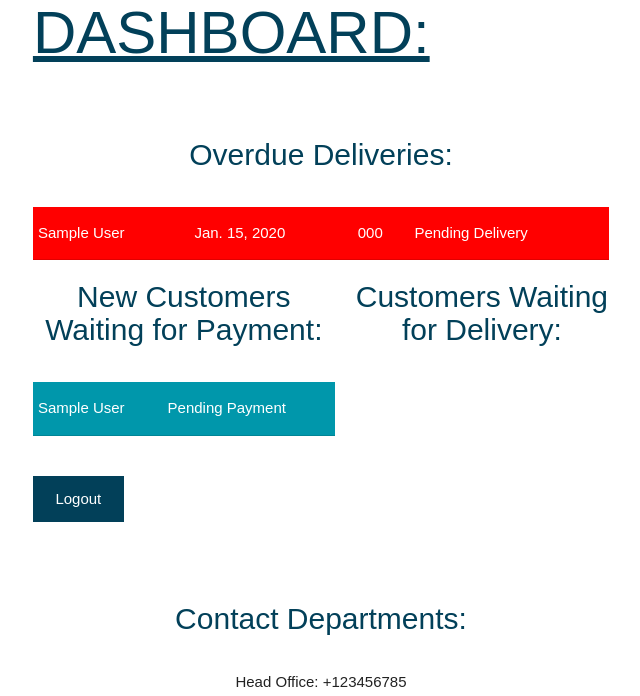
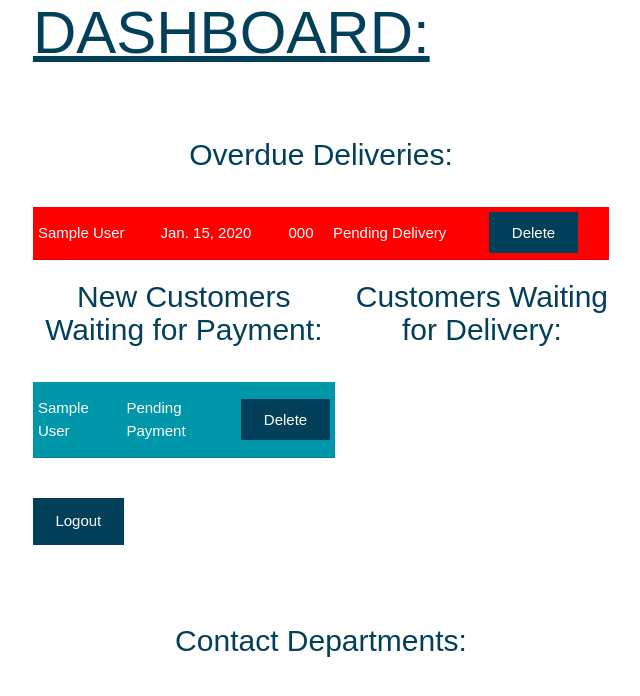
Before and after one commit to SandorGyorfi/managementportal, a Django app: page /head_office/head_office/ in a window 1280 px wide. Shown: the part 169-865 px from the top of the page, without its empty margins (319-959 px from the left). Run offline with Django 3.2, Linux system fonts and the light colour scheme; a user stored in the database is signed in; tables that the repository leaves empty hold one stand-in row (values such as "Sample post"); some libraries are stand-ins or nearby versions.

Commit message:
Add
Delete function added to head_office template.

```diff
--- a/head_office/templates/head_office/head_office.html
+++ b/head_office/templates/head_office/head_office.html
@@ -27,6 +27,9 @@
           <td>{{ delivery.delivery_date }}</td>
           <td>{{ delivery.customer.phone_number }}</td>
           <td>{{ delivery.status }}</td>
+          <td>
+            <a href="{% url 'delete_delivery' delivery.id %}" class="logout-button" onclick="return confirm('Are you sure you want to delete this delivery?');">Delete</a>
+          </td>
         </tr>
         {% endfor %}
       </tbody>
@@ -35,6 +38,7 @@
     <p>No overdue deliveries at the moment.</p>
     {% endif %}
   </div>
+
   <div class="panel-row">
     <div>
       <h2 class="center-align">New Customers Waiting for Payment:</h2>
@@ -45,6 +49,9 @@
           <tr>
             <td>{{ payment.customer.full_name }}</td>
             <td>{{ payment.status }}</td>
+            <td>
+              <a href="{% url 'delete_payment' payment.id %}" class="logout-button" onclick="return confirm('Are you sure you want to delete this payment?');">Delete</a>
+            </td>
           </tr>
           {% endfor %}
         </tbody>
@@ -53,7 +60,6 @@
       <p>No customers waiting for payment at the moment.</p>
       {% endif %}
     </div>
-
 
     <div>
       <h2 class="center-align">Customers Waiting for Delivery:</h2>
@@ -75,9 +81,11 @@
       {% endif %}
     </div>
   </div>
+
   <div class="button-container">
     <a href="{% url 'logout' %}" class="logout-button">Logout</a>
   </div>
+
 </div>
 <div class="panel contact-panel center-align">
   <h2>Contact Departments:</h2>
```
Lines whose indentation alone changed are shown as unchanged.
